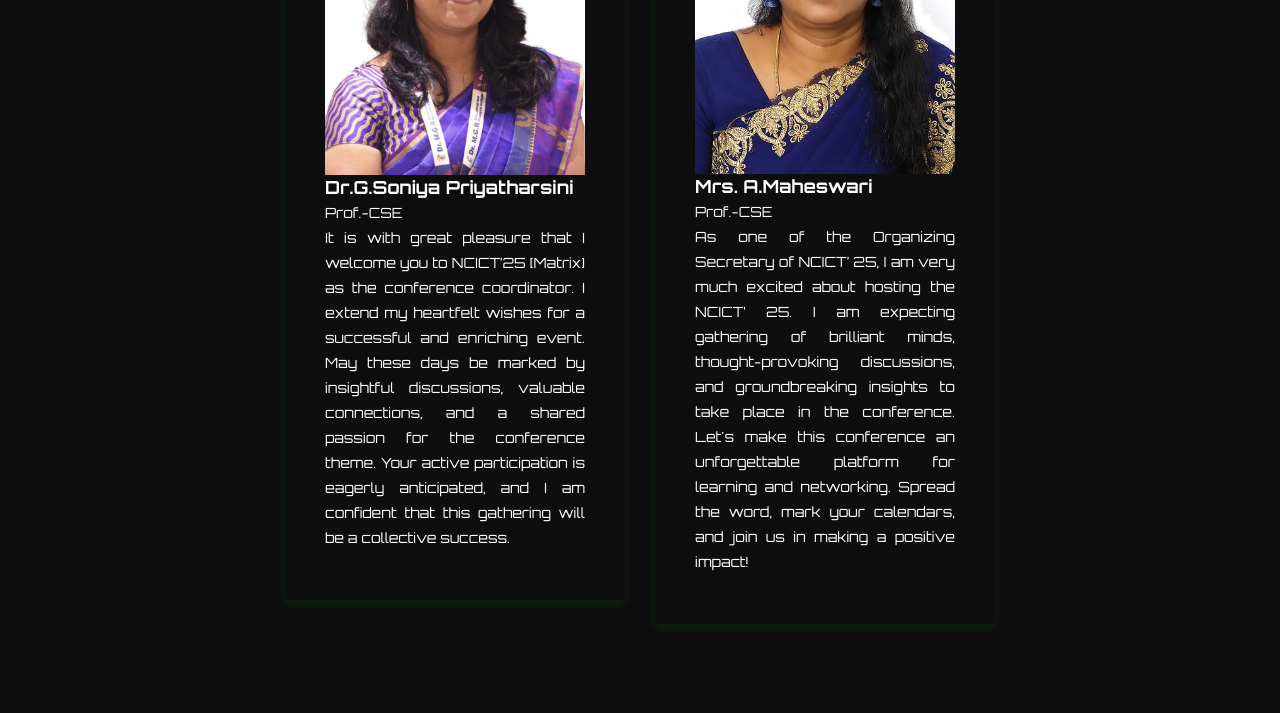
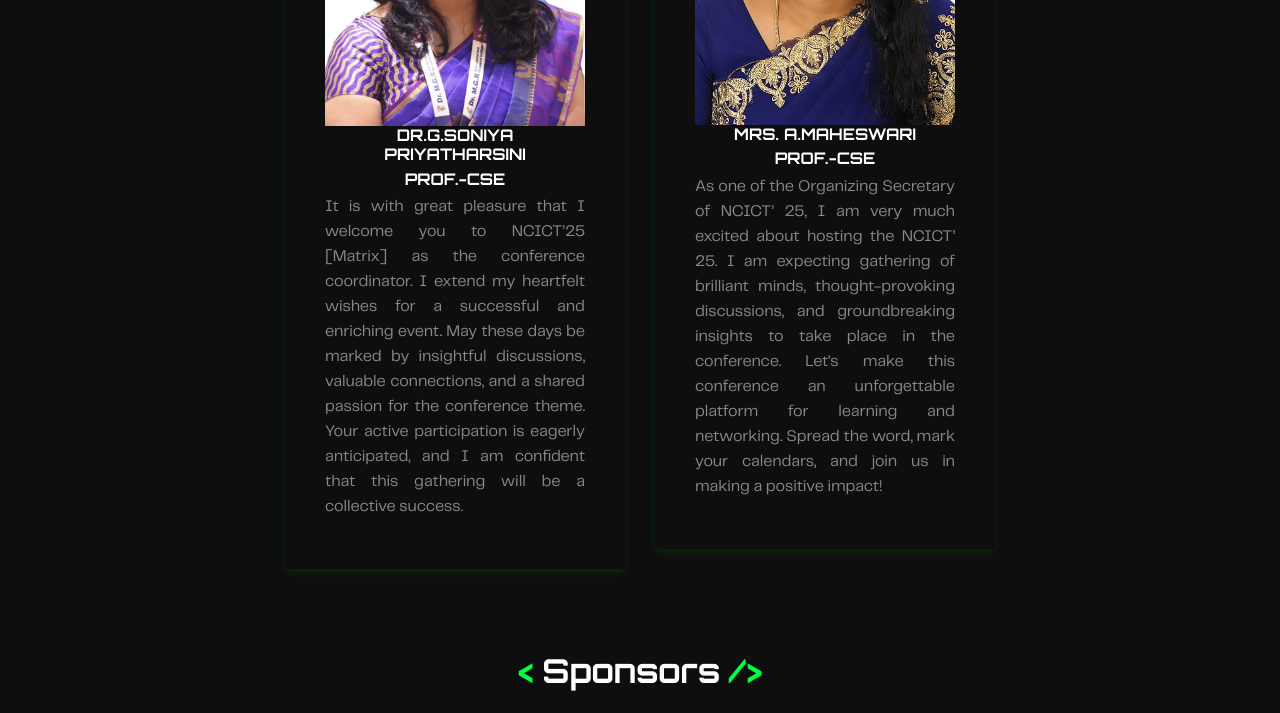
Before and after one commit to barryallen16/ncict-25, a plain HTML site: page index.html in a window 1280 px wide. Shown: the part 6370-7083 px from the top of the page. Drawn offline with Linux system fonts and the light colour scheme; files whose address does not match are found by name.

Commit message:
fixed font

```diff
--- a/assets/css/main.css
+++ b/assets/css/main.css
@@ -8,7 +8,7 @@ body {
   font-size: 15px;
   /* font-weight: 400;/ */
   /* font-family: 'Open Sans', sans-serif; */
-  font-family: Telegraf, serif;
+  font-family:"Orbitron" ,serif;
   -webkit-box-sizing: border-box;
   -moz-box-sizing: border-box;
   box-sizing: border-box;
@@ -44,9 +44,10 @@ a a:focus {
 
 p {
   font-weight: 400;
-    font-family: "Orbitron", serif;
+    /* font-family: "Orbitron", serif; */
+    font-family: Telegraf, serif;
   margin: 0px;
-  font-size: 14px;
+  font-size: 16px;
   text-align: justify;
 }
 
@@ -1644,6 +1645,12 @@ h1 {
   font-weight: 700;
   margin-bottom: 5px;
 }
+.info-text h3 {
+  font-size: 16px;
+  text-transform: uppercase;
+  font-weight: 700;
+  margin-bottom: 5px;
+}
 
 .team-item .info-text h3 a {
   color: #212121;
@@ -1657,7 +1664,10 @@ h1 {
   margin: 0;
   color: #888;
 }
-
+.info-text p {
+  margin: 0;
+  color: #888;
+}
 .team-item:hover .team-overlay {
   opacity: 1;
 }
@@ -2435,6 +2445,7 @@ footer {
 
 .img-thumb img{
   margin-top: 10px;
+
 }
 .logo-slide{
   display: inline-block;
--- a/index.html
+++ b/index.html
@@ -585,7 +585,7 @@
                 </div>
                 <div class="info-text">
                   <h3>Dr.S.Geetha</h3>
-                  <p>HoD-CSE</p>
+                  <h3>HoD-CSE</h3>
                   <p style="text-align: justify;">I am delighted to extend my warmest congratulations for National
                     Conference NCICT’ 25. As the conference unfolds, may it be a forum for the exchange of ideas, the
                     cultivation of new insights, and the forging of valuable connections. I have full confidence that
@@ -628,8 +628,8 @@
 
                 </div>
                 <div class="info-text" style="color: white;">
-                  <p style="font-weight: bold;font-size: large;">Dr.G.Soniya Priyatharsini</p>
-                  <p>Prof.-CSE</p>
+                  <h3 >Dr.G.Soniya Priyatharsini</h3>
+                  <h3>Prof.-CSE</h3>
                   <p>It is with great pleasure that I welcome you to NCICT’25 [Matrix]
                     as the conference coordinator. I extend my heartfelt wishes for a successful and enriching event.
                     May
@@ -646,8 +646,8 @@
 
                 </div>
                 <div class="info-text" style="color: white;">
-                  <p style="font-weight: bold;font-size: large;">Mrs. A.Maheswari</p>
-                  <p>Prof.-CSE</p>
+                  <h3>Mrs. A.Maheswari</h3>
+                  <h3>Prof.-CSE</h3>
                   <p>As one of the Organizing Secretary of NCICT’ 25, I am very much excited about hosting the NCICT’
                     25. I am expecting gathering
                     of brilliant minds, thought-provoking discussions, and groundbreaking insights to take place in the
```
